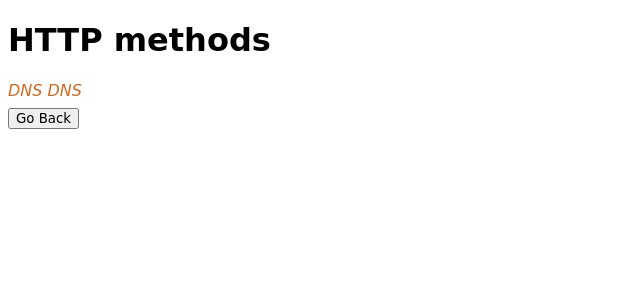
After one commit to LazingAround/Flask-Website, a Flask app: template templates/http_methods.html in a window 1280 px wide. The commit adds this page. Shown: the top 300 px of the page, without its empty margins (0-640 px from the left). Run offline with Flask 3, Linux system fonts and the light colour scheme; the template is opened without the code that fills it, so the values that code supplies are empty.

Commit message:
Http methods

```diff
--- a/templates/domain_name_systems.html
+++ b/templates/domain_name_systems.html
@@ -7,7 +7,7 @@
 </head>
 <body>
 <h1>Domain Name Systems</h1>
-<p><abbr>DNS</abbr> (Domain Name Systems) are ...
+<p><abbr>DNS</abbr> (Domain Name Systems) is a system that resolves names to numbers
 <abbr title="Domain Name Systems">DNS</abbr>
 </p>
 <button onclick="window.history.back()">Go Back</button>
--- /dev/null
+++ b/templates/http_methods.html
@@ -0,0 +1,15 @@
+<!DOCTYPE html>
+<html lang="en">
+<head>
+    <link rel="stylesheet" href="../static/css/style.css">
+    <meta charset="UTF-8">
+    <title>Domain Name Systems</title>
+</head>
+<body>
+<h1>HTTP methods</h1>
+<p><abbr>DNS</abbr>
+<abbr title="Domain Name Systems">DNS</abbr>
+</p>
+<button onclick="window.history.back()">Go Back</button>
+</body>
+</html>
```
